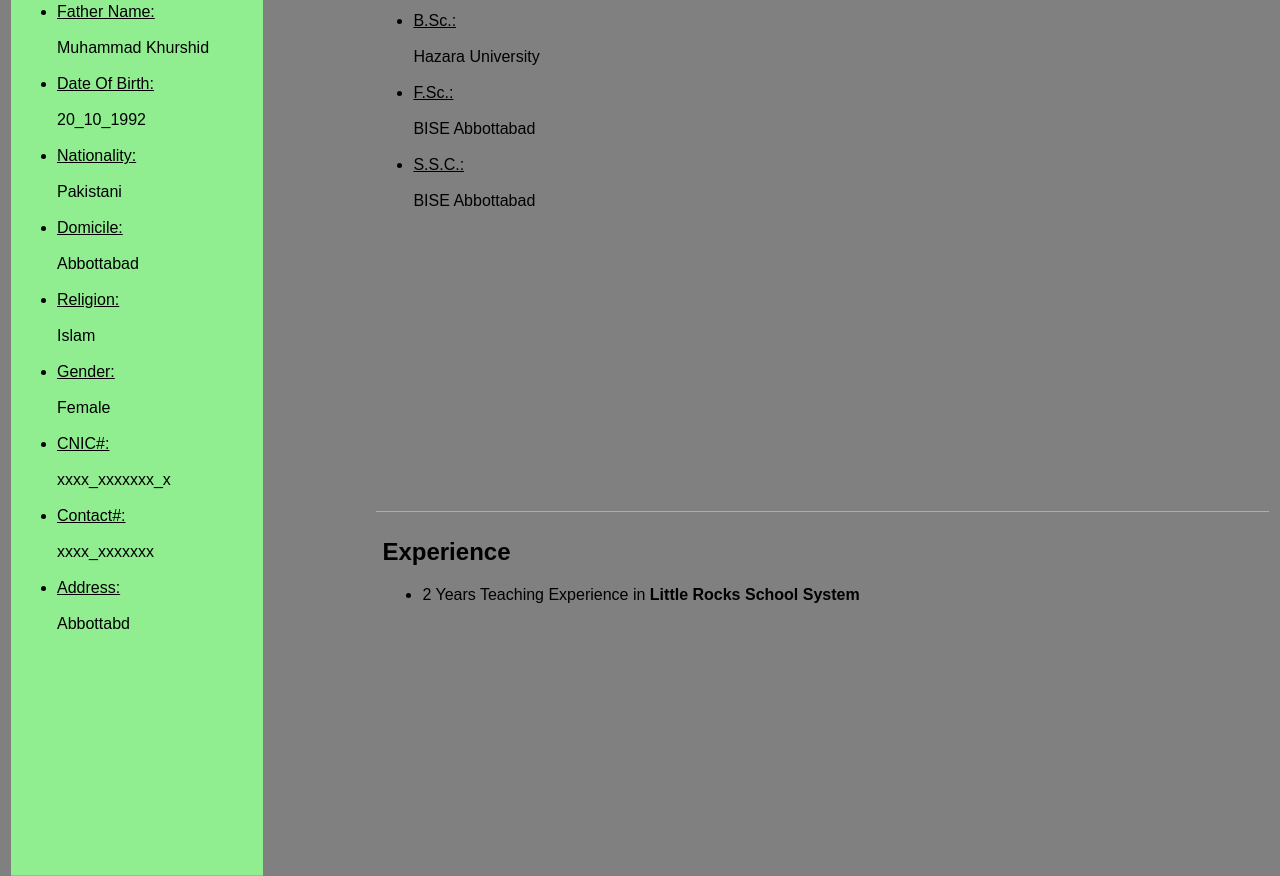
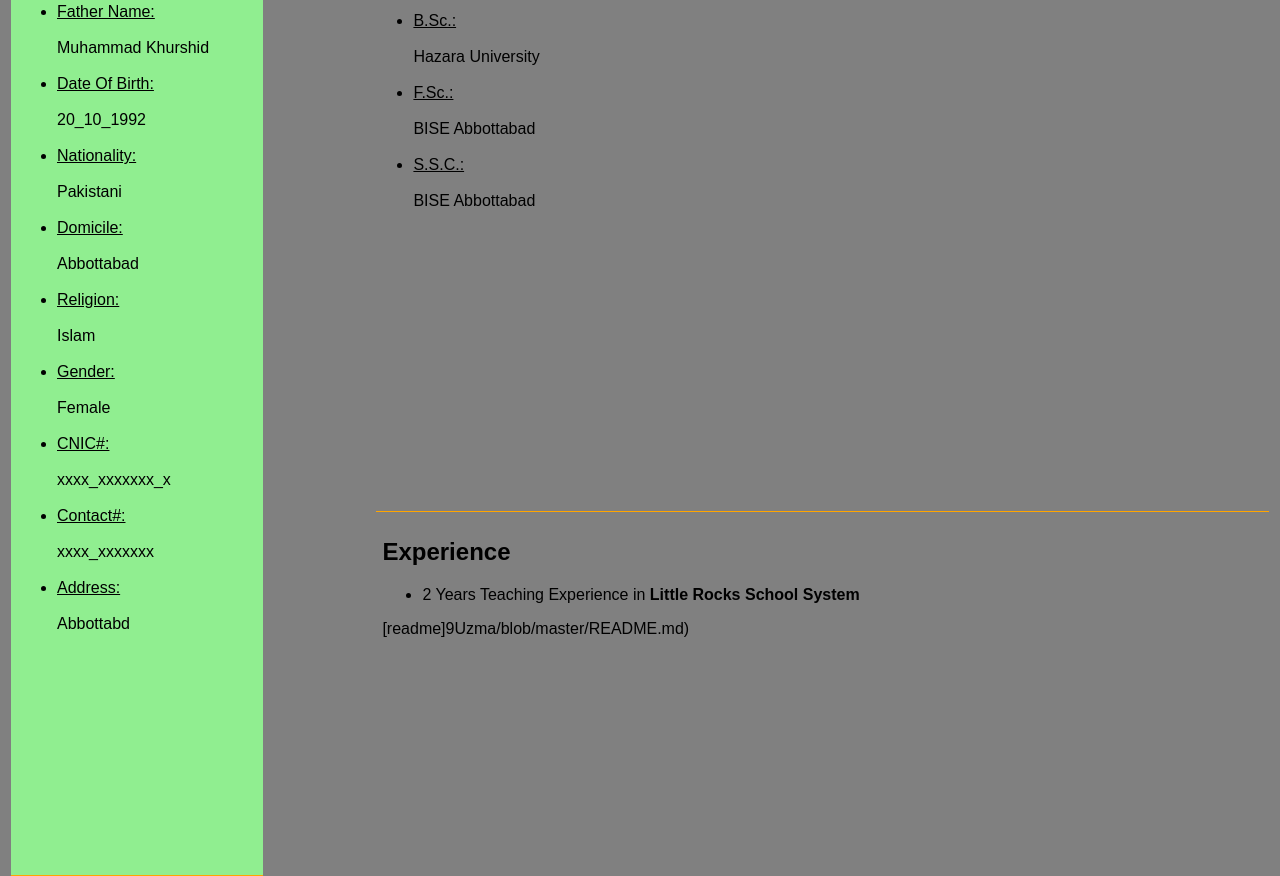
Before and after one commit to UzmaRani/Uzma, a plain HTML site: page index.html in a window 1280 px wide. Shown: the part 393-1269 px from the top of the page. Drawn offline with Linux system fonts and the light colour scheme.

Commit message:
Update index.html

```diff
--- a/index.html
+++ b/index.html
@@ -53,7 +53,7 @@
 		 <ul>
 		 <li>	2 Years Teaching Experience in <strong> Little Rocks School System </strong></li>
 		 </ul>
-
+			[readme]9Uzma/blob/master/README.md)
 		      </div>
 
 
```
